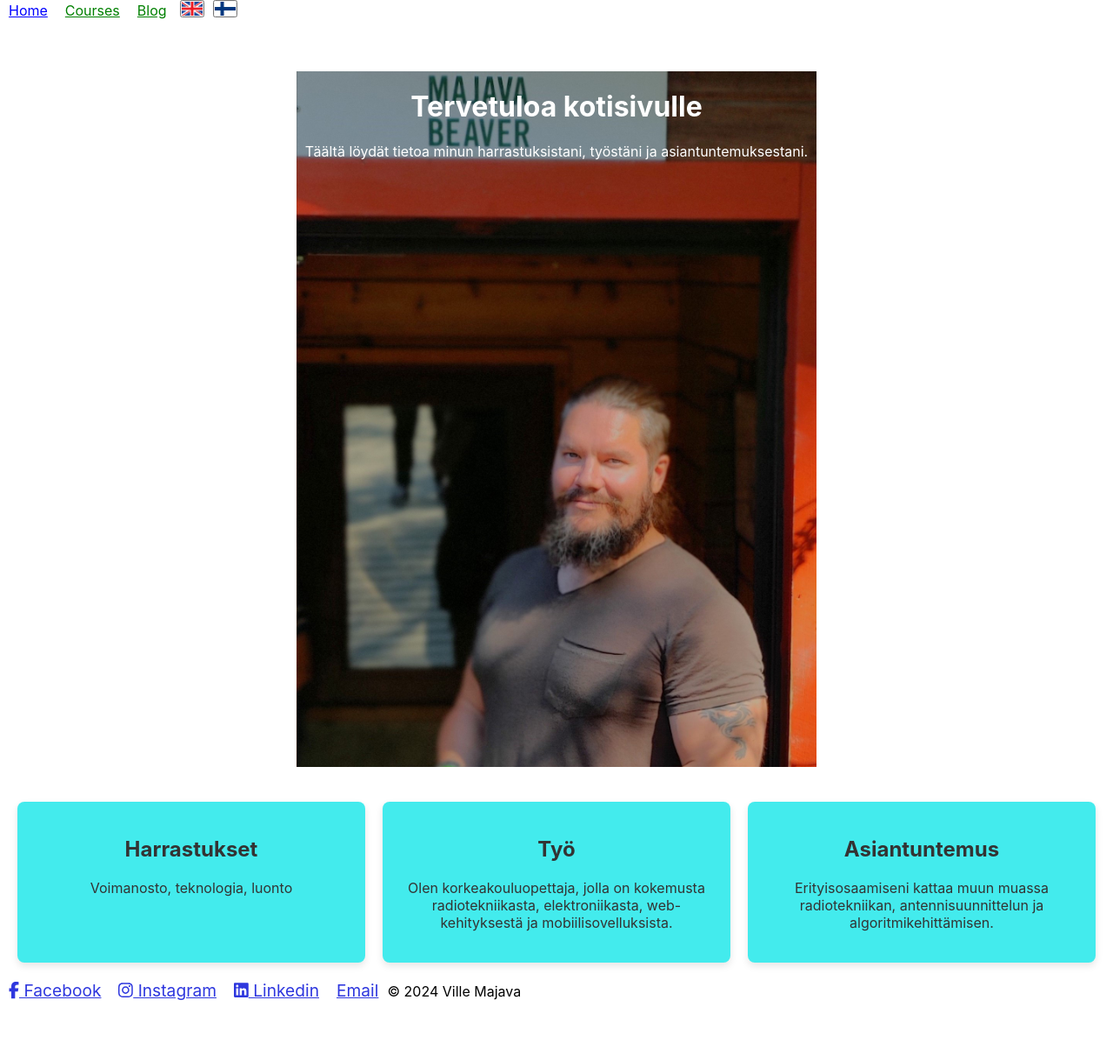
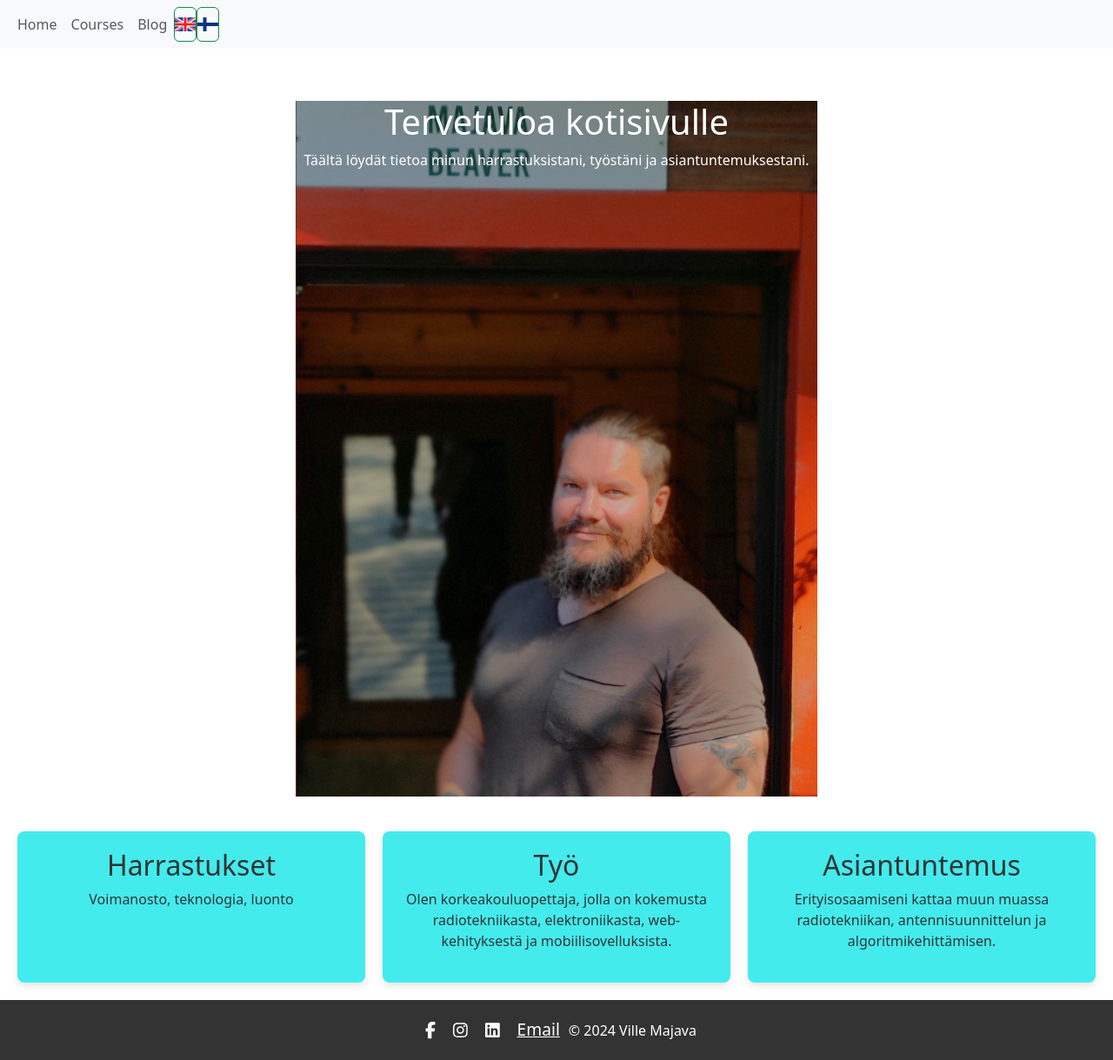
Before and after one commit to Vikke82/villem, a React (Create React App) app: page / in a window 1280 px wide. Shown: the whole page at 87% size. Before the commit the page ends 1151 px from the top, so only its background shows below. Built offline with nearby package versions, Linux system fonts and the light colour scheme.

Commit message:
homepage added

```diff
--- a/package.json
+++ b/package.json
@@ -44,6 +44,7 @@
       "last 1 chrome version",
       "last 1 firefox version",
       "last 1 safari version"
-    ]
+    ],
+    "homepage": "https://villemajava.com/"
   }
 }
--- a/src/Footer.jsx
+++ b/src/Footer.jsx
@@ -9,14 +9,14 @@ import styles from "./styles/Home.module.css";
 
 const Footer = () => {
   return (
-    <footer className={styles.Footer}>
+    <footer className={styles.footer}>
       <a
         href="https://www.facebook.com/ville.majava.5/"
         className={styles.socialLink}
         target="_blank"
         rel="noopener noreferrer"
       >
-        <FontAwesomeIcon icon={faFacebookF} /> Facebook
+        <FontAwesomeIcon icon={faFacebookF} />
       </a>
       <a
         href="https://www.instagram.com/wilde_beaver/"
@@ -24,7 +24,7 @@ const Footer = () => {
         target="_blank"
         rel="noopener noreferrer"
       >
-        <FontAwesomeIcon icon={faInstagram} /> Instagram
+        <FontAwesomeIcon icon={faInstagram} />
       </a>
 
       <a
@@ -33,7 +33,7 @@ const Footer = () => {
         target="_blank"
         rel="noopener noreferrer"
       >
-        <FontAwesomeIcon icon={faLinkedin} /> Linkedin
+        <FontAwesomeIcon icon={faLinkedin} />
       </a>
 
       <a href="mailto:vikke.majava@gmail.com" className={styles.socialLink}>
--- a/src/NavBa.jsx
+++ b/src/NavBa.jsx
@@ -1,10 +1,10 @@
 import React from "react";
-import { BrowserRouter, Route, Link } from "react-router-dom";
 import Container from "react-bootstrap/Container";
 import { Navbar, Nav, Button } from "react-bootstrap";
 import styles from "./styles/Home.module.css";
 import finlandFlag from "./assets/images/fin.jpg";
 import enFlag from "./assets/images/en.jpg";
+import "bootstrap/dist/css/bootstrap.min.css";
 
 import { useLanguage } from "./Context";
 
@@ -13,7 +13,8 @@ function NavBa() {
 
   return (
     <Navbar collapseOnSelect expand="lg" className="bg-body-tertiary">
-      <Container>
+      <Container fluid>
+        <Navbar.Toggle aria-controls="navbarScroll" />
         <Navbar.Collapse id="basic-navbar-nav">
           <Nav className="ml-auto">
             <Nav.Link className={styles.navLinkCustom} href="/">
--- a/src/styles/Home.module.css
+++ b/src/styles/Home.module.css
@@ -43,11 +43,6 @@
   border-radius: 8px;
   width: 80%;
   max-width: 600px;
-}
-
-.footer {
-  margin-top: 40px;
-  color: #666;
 }
 
 .background {
@@ -103,7 +98,7 @@ button {
 
 .socialLink {
   margin: 0 10px;
-  color: rgb(46, 55, 222);
+  color: white;
   font-size: 1.2em; /* Säädä koon mukaan */
 }
 
```
Also changed, not shown: public/RFkurssi/Siirtolinjat_md.md (+1 -1 lines), public/manifest.json.
